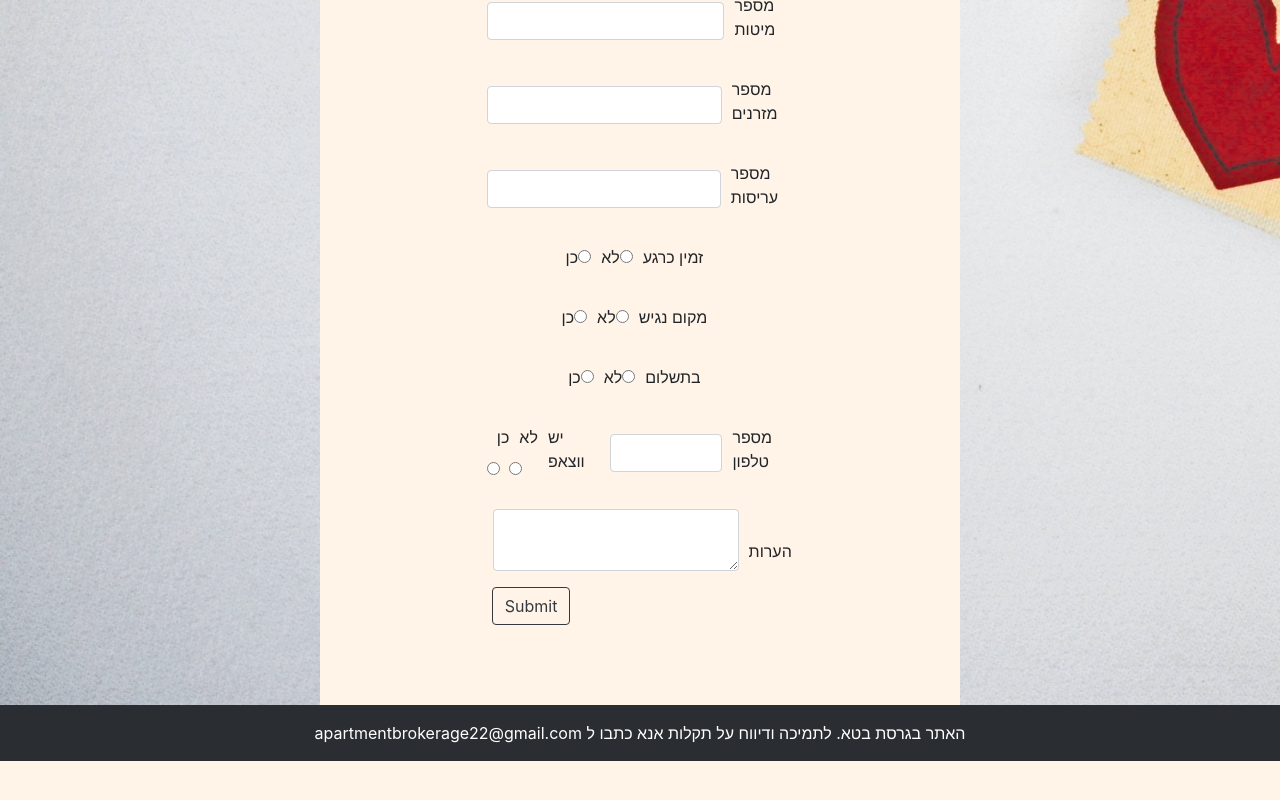
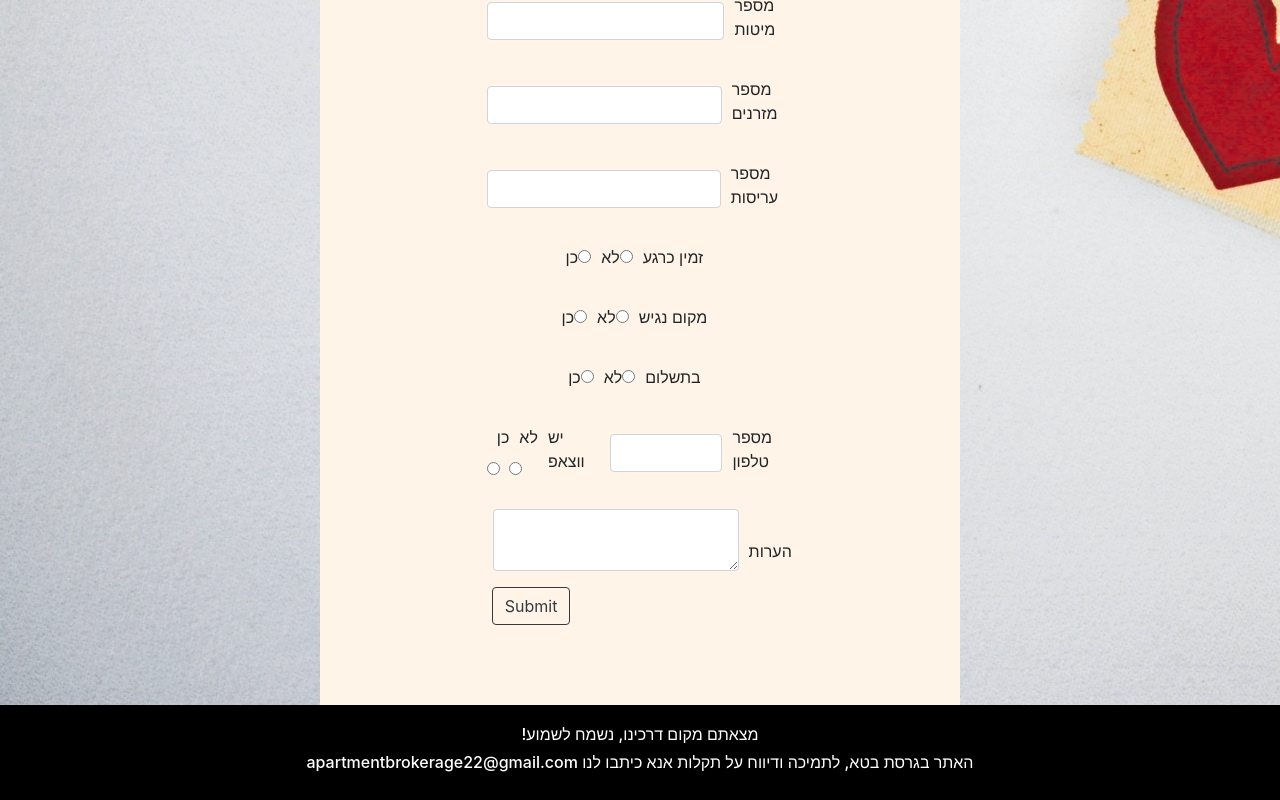
Before and after one commit to HadassaAvimor/Apartment-brokerage, a React (Create React App) app in the folder client/: page /updateHost in a window 1280 px wide. Shown: the part 473-1273 px from the top of the page. Before the commit the page ends 1234 px from the top, so only its background shows below. Built offline with nearby package versions, Linux system fonts and the light colour scheme.

Commit message:
fix footer

```diff
--- a/client/src/App.js
+++ b/client/src/App.js
@@ -10,6 +10,7 @@ import { Header } from './Header';
 import UpdateHost from './updateHost/UpdateHost';
 // import Update from './host/update';
 import Footer from './Footer'
+
 
 
 function App() {
@@ -33,9 +34,9 @@ function App() {
 
       </Provider>
       <footer>
-      <Footer></Footer>
+        <Footer/>
       </footer>
-</>
+    </>
   );
 }
 
--- a/client/src/Footer.js
+++ b/client/src/Footer.js
@@ -1,12 +1,14 @@
 import React from 'react';
-import { MDBFooter } from 'mdb-react-ui-kit';
+import "./style/footer.css"
+
 
 export default function Footer() {
   return (
-    <MDBFooter bgColor='dark' className='text-center text-lg-left'>
-      <div className='text-center p-3' style={{ backgroundColor: 'rgba(0, 0, 0, 0.2)', color: 'white'}}>
-      apartmentbrokerage22@gmail.com האתר בגרסת בטא. לתמיכה ודיווח על תקלות אנא כתבו ל
+    <footer className="footer">
+      <div className='text_for_footer'>
+        <h6 dir='rtl' className='text_for_footer'>מצאתם מקום דרכינו, נשמח לשמוע!</h6>
+        <h6 dir='rtl' className='text_for_footer'>האתר בגרסת בטא, לתמיכה ודיווח על תקלות אנא כיתבו לנו apartmentbrokerage22@gmail.com</h6>
       </div>
-    </MDBFooter>
+    </footer>
   );
 }
--- /dev/null
+++ b/client/src/style/footer.css
@@ -0,0 +1,19 @@
+.footer {
+  background-color: black;
+  color: white;
+  width: 100%;
+  position: fixed;
+  bottom: 0;
+}
+
+.text_for_footer {
+  text-align: center;
+  background: black
+}
+
+@media (min-width: 768px) {
+  .footer {
+    position: static;
+    padding: 20px;
+  }
+}
```
Also changed, not shown: client/src/images/img1.jpg.
